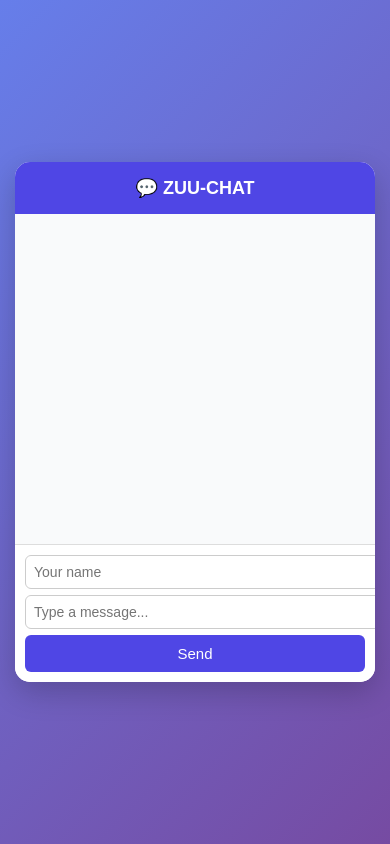
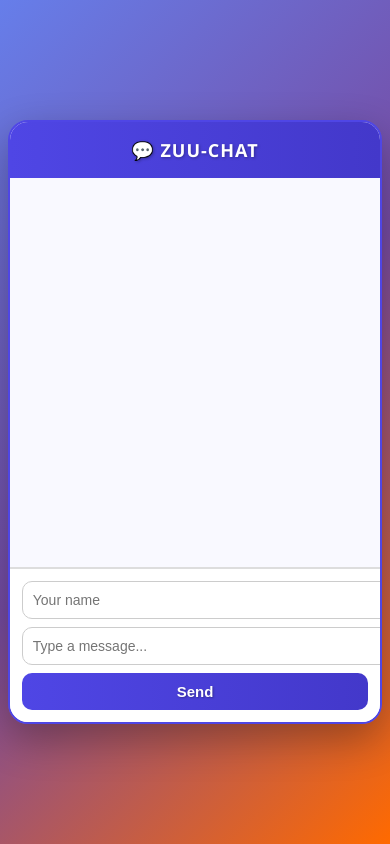
Before and after one commit to Zu-ty/chatting-app, a Flask app: page / in a window 390 px wide. Run offline with Flask 3, Linux system fonts and the light colour scheme; some libraries are stand-ins or nearby versions.

Commit message:
Refactor chat.html for improved UI and responsiveness
Updated styles and layout for the chat interface, enhancing responsiveness and visual appeal.

```diff
--- a/templates/chat.html
+++ b/templates/chat.html
@@ -2,106 +2,171 @@
 <html>
 <head>
     <title>Socket.IO Chat</title>
-
 <style>
+    /* Base Styles */
     body {
         margin: 0;
         padding: 0;
-            font-family: Arial, sans-serif;
-            background: linear-gradient(135deg, #667eea, #764ba2);
+        font-family: 'Segoe UI', Tahoma, Geneva, Verdana, sans-serif;
+        background: linear-gradient(135deg, #667eea, #764ba2, #ff6a00);
         height: 100vh;
         display: flex;
         justify-content: center;
         align-items: center;
+        overflow: hidden;
     }
 
     .chat-container {
-            width: 360px;
-            height: 520px;
-            background: white;
-            border-radius: 15px;
-            box-shadow: 0 10px 30px rgba(0,0,0,0.2);
+        width: 90%;
+        max-width: 400px;
+        height: 90%;
+        max-height: 600px;
+        background: linear-gradient(145deg, #ffffff, #f0f0ff);
+        border-radius: 20px;
+        box-shadow: 0 15px 40px rgba(0,0,0,0.3);
         display: flex;
         flex-direction: column;
         overflow: hidden;
+        border: 2px solid #4f46e5;
     }
 
     .chat-header {
-            background: #4f46e5;
-            color: white;
-            padding: 15px;
+        background: linear-gradient(90deg, #4f46e5, #4338ca);
+        color: #fff;
+        padding: 20px;
         text-align: center;
         font-weight: bold;
-            font-size: 18px;
+        font-size: 20px;
+        letter-spacing: 1px;
+        text-shadow: 1px 1px 3px rgba(0,0,0,0.3);
     }
 
     #chat-box {
         flex: 1;
-            padding: 10px;
+        padding: 12px;
         overflow-y: auto;
-            background: #f9fafb;
+        background: #f9f9ff;
+        scroll-behavior: smooth;
+    }
+
+    #chat-box::-webkit-scrollbar {
+        width: 6px;
+    }
+
+    #chat-box::-webkit-scrollbar-thumb {
+        background: #4f46e5;
+        border-radius: 10px;
     }
 
     .input-area {
-            padding: 10px;
-            border-top: 1px solid #ddd;
+        padding: 12px;
+        border-top: 2px solid #ddd;
         background: #fff;
+        display: flex;
+        flex-direction: column;
+        gap: 8px;
+        animation: fadeInUp 0.5s ease;
     }
 
     .input-area input {
         width: 100%;
-            padding: 8px;
-            margin-bottom: 6px;
-            border-radius: 6px;
+        padding: 10px;
+        border-radius: 10px;
         border: 1px solid #ccc;
         outline: none;
-            font-size: 14px;
+        font-size: 15px;
+        transition: 0.3s;
+    }
+
+    .input-area input:focus {
+        border-color: #4f46e5;
+        box-shadow: 0 0 8px rgba(79,70,229,0.5);
     }
 
     .input-area button {
         width: 100%;
-            padding: 10px;
-            background: #4f46e5;
+        padding: 12px;
+        background: linear-gradient(90deg, #4f46e5, #4338ca);
         color: white;
         border: none;
-            border-radius: 6px;
-            font-size: 15px;
+        border-radius: 10px;
+        font-size: 16px;
         cursor: pointer;
+        transition: 0.3s;
+        font-weight: bold;
+        text-shadow: 1px 1px 2px rgba(0,0,0,0.3);
     }
 
     .input-area button:hover {
-            background: #4338ca;
+        background: linear-gradient(90deg, #4338ca, #4f46e5);
+        box-shadow: 0 4px 15px rgba(79,70,229,0.4);
     }
 
-        /* Message styling used by JS classes */
+    /* Message Styling */
     .chat-message {
-            max-width: 75%;
-            padding: 8px 12px;
+        max-width: 80%;
+        padding: 10px 14px;
         margin: 6px 0;
-            border-radius: 10px;
-            font-size: 14px;
+        border-radius: 15px;
+        font-size: 15px;
         word-wrap: break-word;
+        animation: fadeIn 0.3s ease;
     }
 
     .me {
         background: #dbeafe;
         margin-left: auto;
         text-align: right;
+        box-shadow: 2px 2px 10px rgba(0,0,0,0.1);
     }
 
     .other {
         background: #dcfce7;
         margin-right: auto;
         text-align: left;
+        box-shadow: 2px 2px 10px rgba(0,0,0,0.1);
     }
 
     .username {
-            font-size: 11px;
+        font-size: 12px;
         font-weight: bold;
-            margin-bottom: 3px;
-            opacity: 0.7;
+        margin-bottom: 4px;
+        opacity: 0.8;
+        text-transform: uppercase;
+        letter-spacing: 0.5px;
+    }
+
+    /* Animations */
+    @keyframes fadeIn {
+        0% { opacity: 0; transform: translateY(10px); }
+        100% { opacity: 1; transform: translateY(0); }
+    }
+
+    @keyframes fadeInUp {
+        0% { opacity: 0; transform: translateY(20px); }
+        100% { opacity: 1; transform: translateY(0); }
+    }
+
+    /* Responsive tweaks */
+    @media (max-width: 500px) {
+        .chat-container {
+            width: 95%;
+            height: 95%;
+        }
+        .chat-header {
+            font-size: 18px;
+            padding: 16px;
+        }
+        .input-area button {
+            font-size: 15px;
+            padding: 10px;
+        }
+        .input-area input {
+            font-size: 14px;
+        }
     }
 </style>
+
 </head>
 
 <body>
```
Lines whose indentation alone changed are shown as unchanged.
